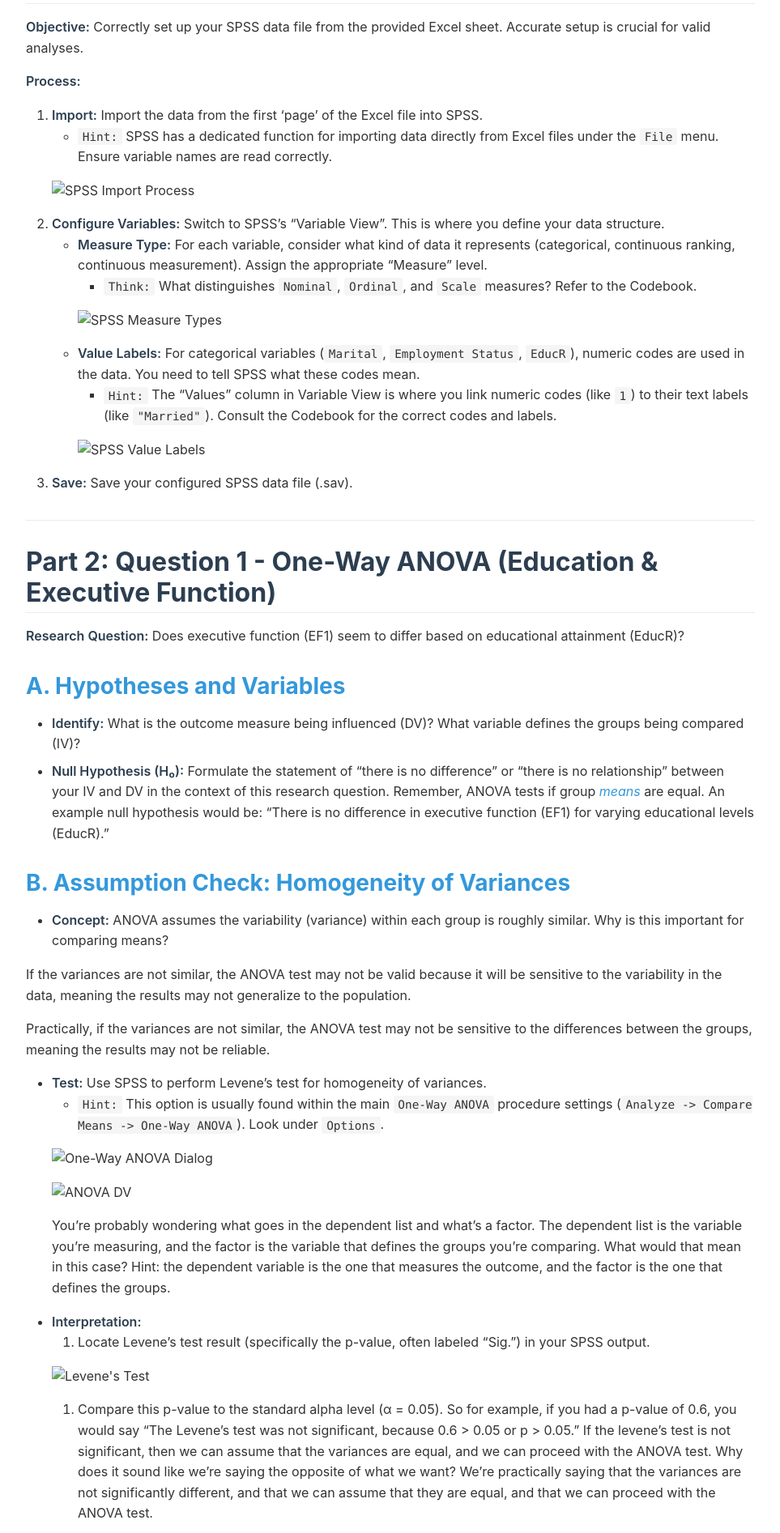
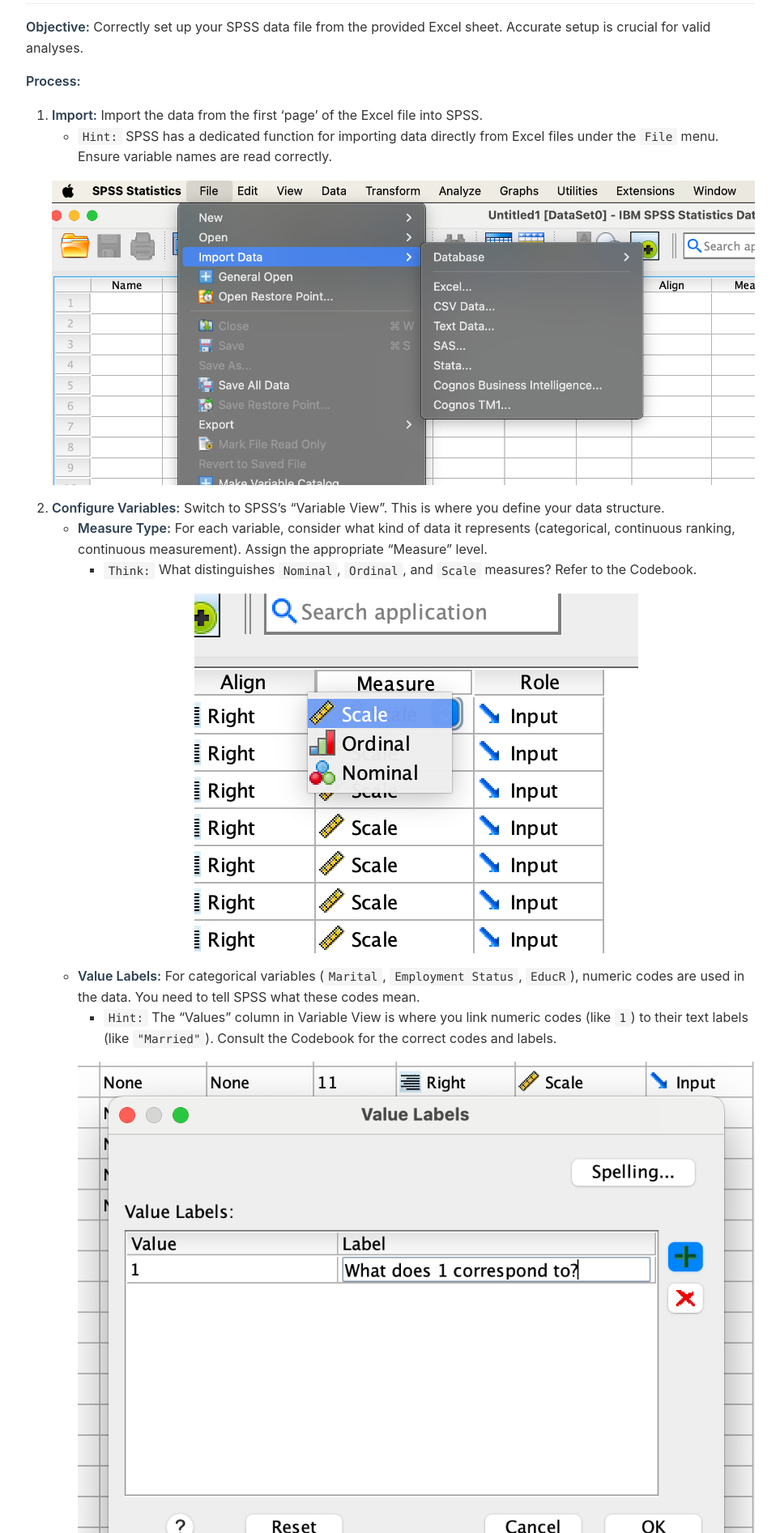
Before and after one commit to a-bonus/a-bonus.github.io, a Jekyll site: the page built from m4.md, in a window 1280 px wide. Shown: the part 606-2499 px from the top of the page at 81% size, without its empty margins (178-1141 px from the left). Built offline with Jekyll 4.4.1, drawn with Linux system fonts in a browser that asks for light colours.

Commit message:
Update M4 guide to reflect new image paths for SPSS processes, ensuring all visual aids are correctly linked for improved clarity in data analysis instructions.

```diff
--- a/m4.md
+++ b/m4.md
@@ -26,18 +26,18 @@ This guide helps you navigate the M4 assignment, focusing on the *why* behind th
 1. **Import:** Import the data from the first 'page' of the Excel file into SPSS.
    * `Hint:` SPSS has a dedicated function for importing data directly from Excel files under the `File` menu. Ensure variable names are read correctly.
 
-   ![SPSS Import Process](/assets/spss-import.png)
+   ![SPSS Import Process](/assets/m4-assets/spss-import.png)
 
 2. **Configure Variables:** Switch to SPSS's "Variable View". This is where you define your data structure.
    * **Measure Type:** For each variable, consider what kind of data it represents (categorical, continuous ranking, continuous measurement). Assign the appropriate "Measure" level.
      * `Think:` What distinguishes `Nominal`, `Ordinal`, and `Scale` measures? Refer to the Codebook.
 
-     ![SPSS Measure Types](/assets/measures.png)
+     ![SPSS Measure Types](/assets/m4-assets/measures.png)
 
    * **Value Labels:** For categorical variables (`Marital`, `Employment Status`, `EducR`), numeric codes are used in the data. You need to tell SPSS what these codes mean.
      * `Hint:` The "Values" column in Variable View is where you link numeric codes (like `1`) to their text labels (like `"Married"`). Consult the Codebook for the correct codes and labels.
 
-     ![SPSS Value Labels](/assets/labels.png)
+     ![SPSS Value Labels](/assets/m4-assets/labels.png)
 
 3. **Save:** Save your configured SPSS data file (.sav).
 
@@ -60,21 +60,19 @@ If the variances are not similar, the ANOVA test may not be valid because it wil
 
 Practically, if the variances are not similar, the ANOVA test may not be sensitive to the differences between the groups, meaning the results may not be reliable.
 
-
 * **Test:** Use SPSS to perform Levene's test for homogeneity of variances.
   * `Hint:` This option is usually found within the main `One-Way ANOVA` procedure settings (`Analyze -> Compare Means -> One-Way ANOVA`). Look under `Options`.
 
-  ![One-Way ANOVA Dialog](/assets/one-way-anova.png)
+  ![One-Way ANOVA Dialog](/assets/m4-assets/one-way-anova.png)
 
-  ![ANOVA DV](/assets/anova-dv.png)
+  ![ANOVA DV](/assets/m4-assets/anova-dv.png)
 
   You're probably wondering what goes in the dependent list and what's a factor. The dependent list is the variable you're measuring, and the factor is the variable that defines the groups you're comparing. What would that mean in this case? Hint: the dependent variable is the one that measures the outcome, and the factor is the one that defines the groups.
-
 
 * **Interpretation:**
   1. Locate Levene's test result (specifically the p-value, often labeled "Sig.") in your SPSS output.
 
-  ![Levene's Test](/assets/levene-sig.png)
+  ![Levene's Test](/assets/m4-assets/levene-sig.png)
 
   2. Compare this p-value to the standard alpha level (α = 0.05). So for example, if you had a p-value of 0.6, you would say "The Levene's test was not significant, because 0.6 > 0.05 or p > 0.05." If the levene's test is not significant, then we can assume that the variances are equal, and we can proceed with the ANOVA test. Why does it sound like we're saying the opposite of what we want? We're practically saying that the variances are not significantly different, and that we can assume that they are equal, and that we can proceed with the ANOVA test.
 
@@ -87,7 +85,7 @@ Practically, if the variances are not similar, the ANOVA test may not be sensiti
 * **Perform Test:** Run the One-Way ANOVA in SPSS using `EF1` as the DV and `EducR` as the Factor/IV.
 * **Locate Key Statistics:** In the main ANOVA table of your output, find the F-statistic, degrees of freedom (df - there are two!), and the p-value (Sig.).
 
-![ANOVA Results](/assets/anova-results.png)
+![ANOVA Results](/assets/m4-assets/anova-results.png)
 
 * **Effect Size (η²):** We're looking at the point estimate of the effect size eta squared. Determine the practical significance. How much of the variance in EF1 is associated with EducR?
   * `Think:` Effect size helps us understand the magnitude of the difference, not just whether a difference exists.
@@ -105,6 +103,7 @@ Practically, if the variances are not similar, the ANOVA test may not be sensiti
 * **Decision:** Based on the p-value from the main ANOVA test (Part C) and α = 0.05, decide whether to reject or fail to reject the null hypothesis (H₀). Justify your decision.
 
 For example if you had a p-value of 0.04, you would say "The ANOVA was significant, because 0.04 < 0.05 or p < 0.05." If the ANOVA is significant, then we can reject the null hypothesis, and we can say that there is a significant difference between the groups. If p > 0.05, then we fail to reject the null hypothesis, and we can say that there is no significant difference between the groups.
+
 * **Conclusion:** Translate your statistical decision back into a clear answer to the original research question about executive function and education level. This is where you would say something like "There was a significant difference in executive function (EF1) between educational levels (EducR)." You're basically just restating the null hypothesis in a way that is easy to understand.
 
 ### E. Post Hoc Analysis (Conditional)
@@ -117,10 +116,9 @@ Why is it important to consider both of these factors? The post hoc analysis is
 * **If Necessary:**
   1. Choose an appropriate test (e.g., Tukey if variances are equal, Games-Howell if unequal - remember Levene's test result!). You still need to choose the appropriate test based on the Levene's test result, whether variances are equal or unequal.
 
-  ![Post-Hoc Tests](/assets/post-hoc.png)
+  ![Post-Hoc Tests](/assets/m4-assets/post-hoc.png)
 
   * `Hint:` Post-hoc tests are selected within the `One-Way ANOVA` dialog box.
-
 
   2. Interpret the "Multiple Comparisons" output table. Which specific group pairs show a significant difference (p ≤ .05)? Basically, look at the p-values in the table and see which ones are less than 0.05, a group pair is presented in the table, 1 and 2, 1 and 3, 2 and 3. If the p-value is less than 0.05, then we can say that there is a significant difference between the group pair.
 
@@ -173,19 +171,18 @@ Follow the logic from Question 1 (Parts A-D), applying it to the new variables:
 * **Test:** Perform the Repeated Measures ANOVA in SPSS.
   * `Hint:` This is found under `Analyze -> General Linear Model -> Repeated Measures`.
 
-    ![Repeated Measures Dialog](/assets/repeated-measures.png)
+    ![Repeated Measures Dialog](/assets/m4-assets/repeated-measures.png)
 
   Very important: Make sure you re-import the data from the Q3data worksheet again.
 
   You'll need to define your within-subjects factor (e.g., `session`, with 3 levels) and then assign the corresponding variables (`Session1_Score`, `Session2_Score`, `Session3_Score`) to the defined slots.
 
-  ![Repeated Measures Levels](/assets/repeated-measures-levels.png)
-
+  ![Repeated Measures Levels](/assets/m4-assets/repeated-measures-levels.png)
 
 * **Interpretation:**
   1. Find Mauchly's Test of Sphericity in the output. Look at the p-value (Sig.).
 
-  ![Mauchly's Test](/assets/mauchly-test.png)
+  ![Mauchly's Test](/assets/m4-assets/mauchly-test.png)
 
   2. Compare p-value to α = 0.05.
   3. `Think:` The null hypothesis for Mauchly's test is that sphericity *holds*. What does a significant (p ≤ .05) or non-significant (p > .05) result mean for this assumption? This is similar to the Levene's test in the previous parts - think critically about what this means.
@@ -196,7 +193,7 @@ Follow the logic from Question 1 (Parts A-D), applying it to the new variables:
 
 * **Locate Key Table:** Find the "Tests of Within-Subjects Effects" table in your output.
 
-![Within-Subjects Effects](/assets/within-subjects.png)
+![Within-Subjects Effects](/assets/m4-assets/within-subjects.png)
 
 * **Critical Step - Choose the Right Row:** Your interpretation depends on the Mauchly's test result from Part A.
   * If Sphericity Met (Mauchly's p > .05): Use the "Sphericity Assumed" row.
@@ -223,11 +220,9 @@ Contrasts test these specific hypotheses. "Simple" contrasts compare each level
 
   * `Hint:` Use the `Contrasts` button in the Repeated Measures dialog. Select your within-subjects factor
 
-    ![Contrasts](/assets/contrasts.png)
-
+    ![Contrasts](/assets/m4-assets/contrasts.png)
 
   (`session`) and choose the `Simple` contrast type. You need to specify whether the `First` or `Last` category is the reference point for comparison (the key seems to use `First`).
-
 
 * **Interpret:**
   1. Examine the "Tests of Within-Subjects Contrasts" table.
```
